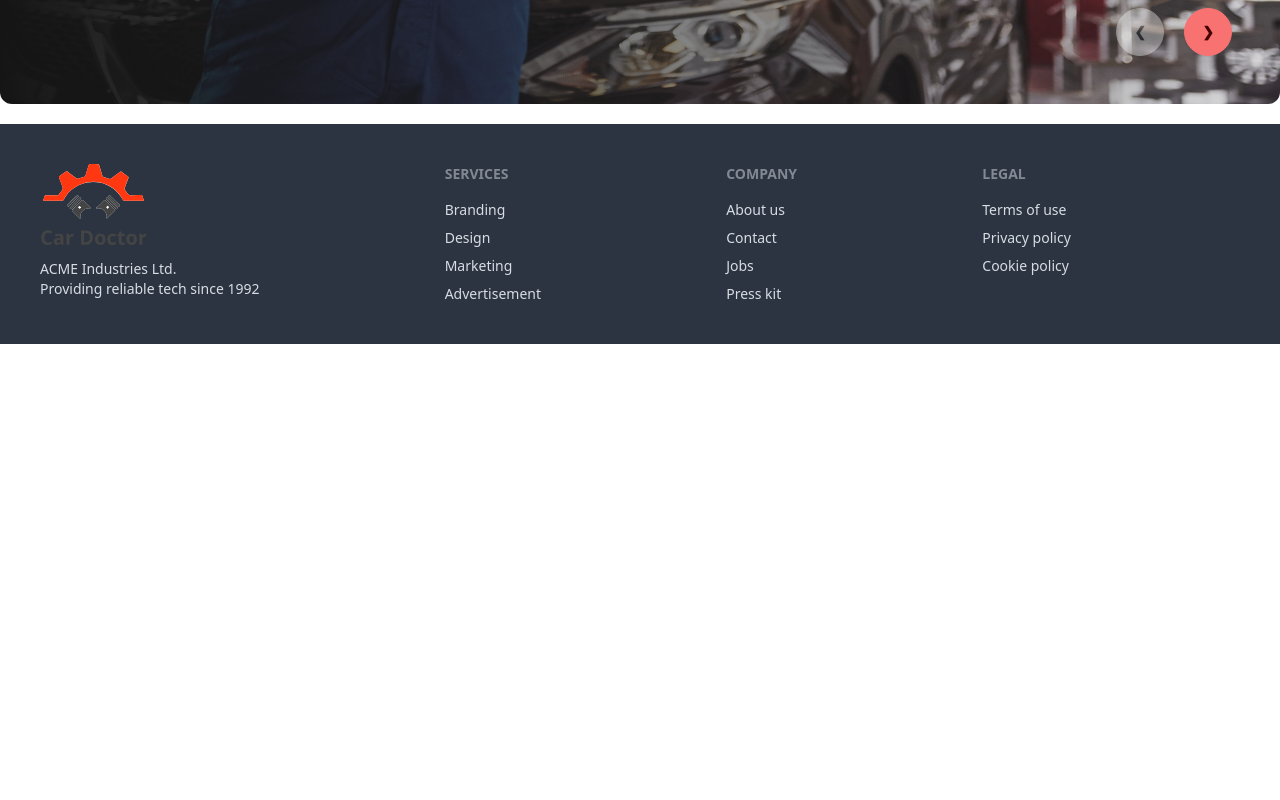
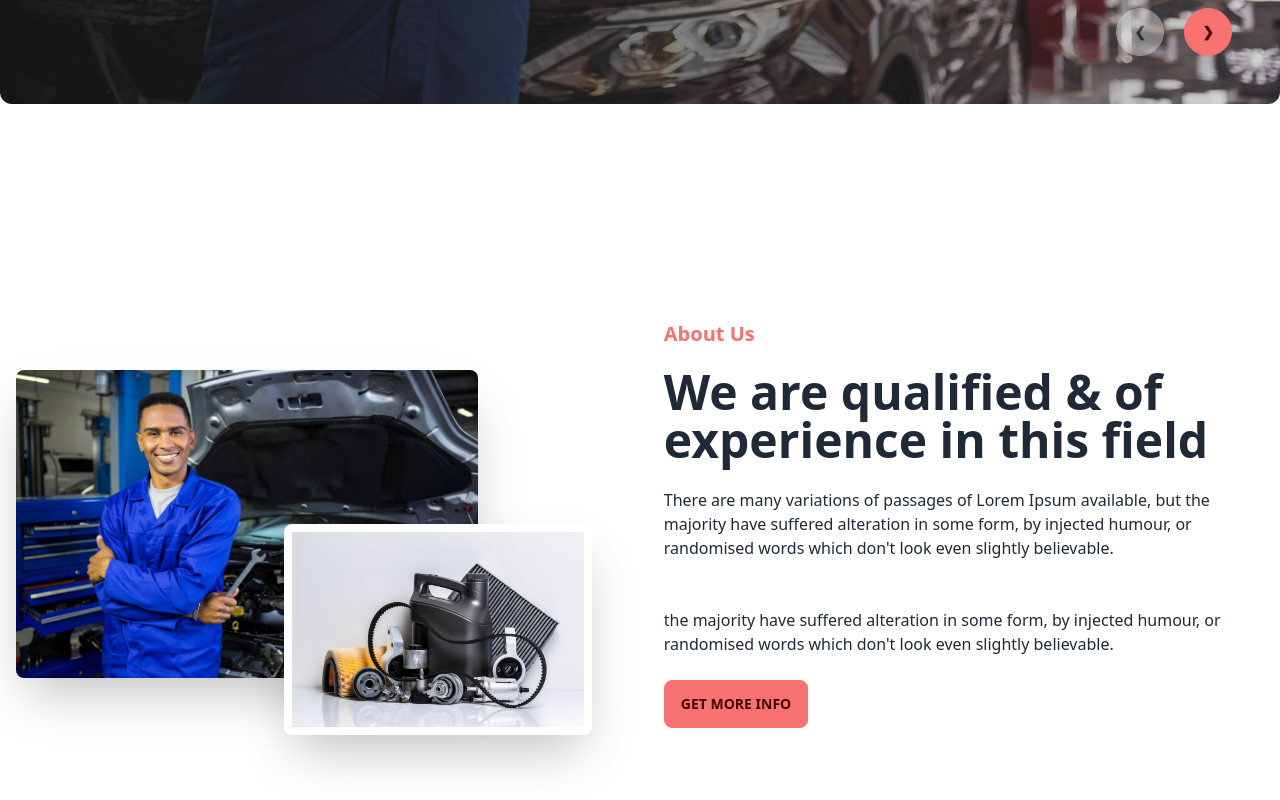
Before and after one commit to Nazmul1582/car-doctor-client, a React (Vite) app: page / in a window 1280 px wide. Shown: the part 580-1380 px from the top of the page. Before the commit the page ends 924 px from the top, so only its background shows below. Built offline with nearby package versions, Linux system fonts and the light colour scheme.

Commit message:
created a about section and added into home page

```diff
--- /dev/null
+++ b/src/pages/Home/About/About.jsx
@@ -0,0 +1,24 @@
+import person from '../../../assets/images/about_us/person.jpg'
+import parts from '../../../assets/images/about_us/parts.jpg'
+
+const About = () => {
+    return (
+        <div className="hero min-h-screen bg-base-100">
+            <div className="hero-content flex-col lg:flex-row">
+                <div className="lg:w-1/2 relative">
+                    <img src={person} className="w-3/4 rounded-lg shadow-2xl" />
+                    <img src={parts} className="w-1/2 rounded-lg shadow-2xl absolute top-1/2 right-10 border-8 border-white" />
+                </div>
+                <div className='lg:w-1/2 p-4'>
+                    <h3 className='font-bold text-xl mb-5 text-red-400'>About Us</h3>
+                    <h1 className="text-5xl font-bold">We are qualified & of experience in this field</h1>
+                    <p className="py-6">There are many variations of passages of Lorem Ipsum available, but the majority have suffered alteration in some form, by injected humour, or randomised words which don&apos;t look even slightly believable. </p>
+                    <p className="py-6">the majority have suffered alteration in some form, by injected humour, or randomised words which don&apos;t look even slightly believable. </p>
+                    <button className="btn btn-error">Get More Info</button>
+                </div>
+            </div>
+        </div>
+    );
+};
+
+export default About;
--- a/src/pages/Home/Home.jsx
+++ b/src/pages/Home/Home.jsx
@@ -1,9 +1,11 @@
+import About from "./About/About";
 import Banner from "./Banner/Banner";
 
 const Home = () => {
     return (
         <>
             <Banner />
+            <About />
         </>
     );
 };
```
